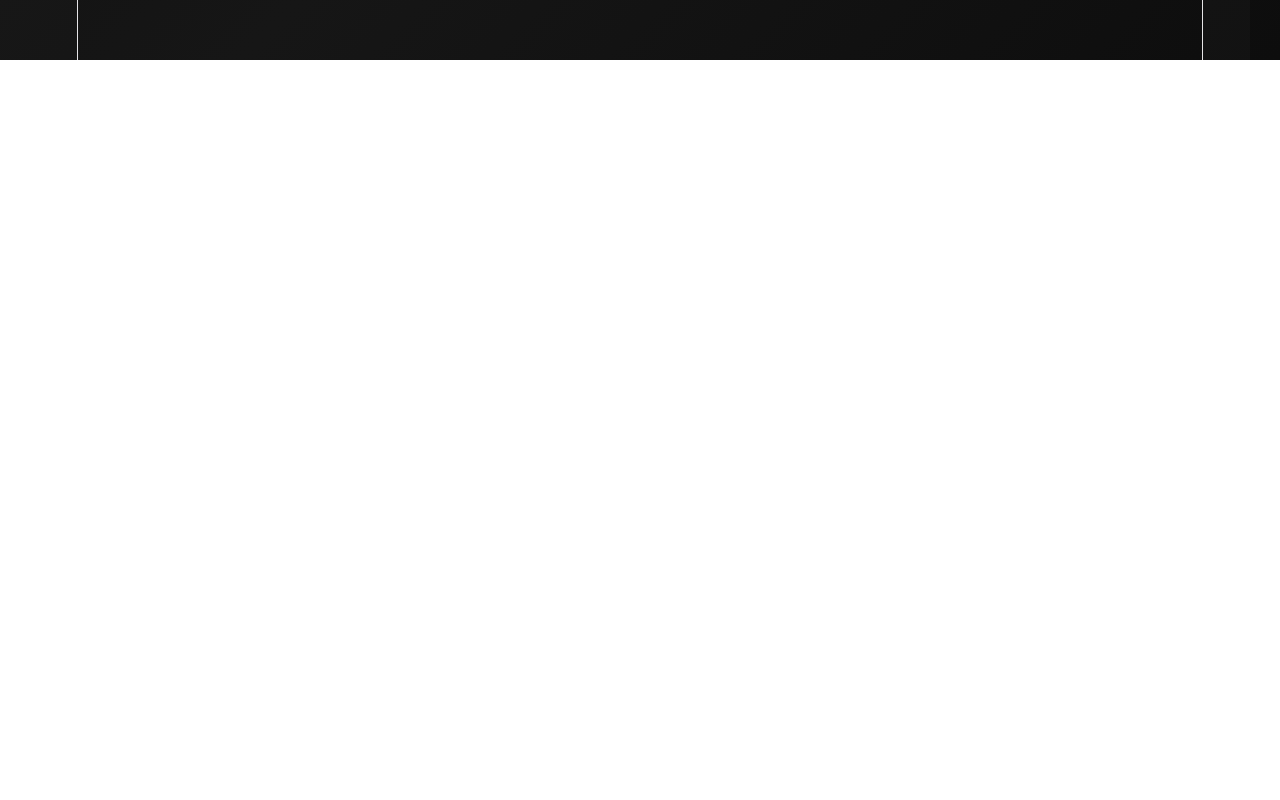
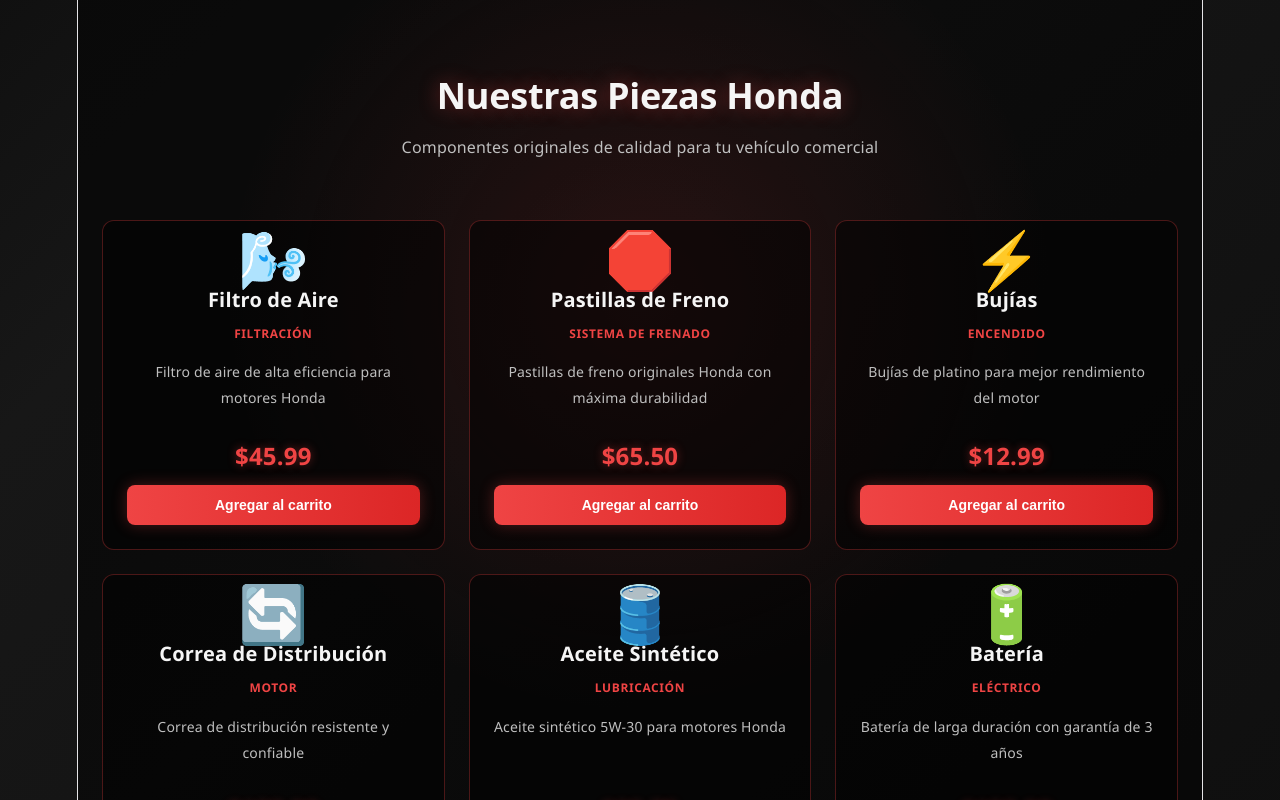
Before and after one commit to richard80-glitch/honda--comercial, a React (Vite) app: page / in a window 1280 px wide. Shown: the part 740-1540 px from the top of the page. Before the commit the page ends 800 px from the top, so only its background shows below. Built offline with nearby package versions, Linux system fonts and the light colour scheme.

Commit message:
Agregar sección de productos con 9 tipos de piezas Honda

```diff
--- a/src/App.css
+++ b/src/App.css
@@ -353,3 +353,114 @@
     border-right-color: var(--border);
   }
 }
+
+/* Products Section */
+.products {
+  padding: 80px 24px;
+  background: rgba(0, 0, 0, 0.3);
+  border-top: 1px solid rgba(239, 68, 68, 0.2);
+}
+
+.products-header {
+  max-width: 1200px;
+  margin: 0 auto 60px;
+  text-align: center;
+}
+
+.products-header h2 {
+  font-size: 36px;
+  font-weight: bold;
+  margin: 0 0 16px 0;
+  color: #f5f5f5;
+  text-shadow: 0 0 20px rgba(239, 68, 68, 0.4);
+}
+
+.products-header p {
+  font-size: 16px;
+  color: #bfbfbf;
+  margin: 0;
+}
+
+.products-grid {
+  max-width: 1200px;
+  margin: 0 auto;
+  display: grid;
+  grid-template-columns: repeat(auto-fit, minmax(280px, 1fr));
+  gap: 24px;
+}
+
+.product-card {
+  background: rgba(0, 0, 0, 0.5);
+  border: 1px solid rgba(239, 68, 68, 0.3);
+  border-radius: 12px;
+  padding: 24px;
+  text-align: center;
+  transition: all 0.3s ease;
+  display: flex;
+  flex-direction: column;
+}
+
+.product-card:hover {
+  transform: translateY(-12px);
+  border-color: rgba(239, 68, 68, 0.6);
+  background: rgba(239, 68, 68, 0.08);
+  box-shadow: 0 12px 40px rgba(239, 68, 68, 0.2);
+}
+
+.product-icon {
+  font-size: 56px;
+  margin-bottom: 16px;
+}
+
+.product-card h3 {
+  font-size: 20px;
+  font-weight: bold;
+  margin: 0 0 8px 0;
+  color: #f5f5f5;
+}
+
+.product-category {
+  font-size: 12px;
+  color: #ef4444;
+  text-transform: uppercase;
+  letter-spacing: 0.05em;
+  margin: 0 0 12px 0;
+  font-weight: 600;
+}
+
+.product-description {
+  font-size: 14px;
+  color: #bfbfbf;
+  margin: 0 0 16px 0;
+  flex-grow: 1;
+}
+
+.product-price {
+  font-size: 24px;
+  font-weight: bold;
+  color: #ef4444;
+  margin: 16px 0;
+  text-shadow: 0 0 10px rgba(239, 68, 68, 0.4);
+}
+
+.btn-add-cart {
+  background: linear-gradient(90deg, #ef4444 0%, #dc2626 100%);
+  color: white;
+  border: none;
+  padding: 12px 24px;
+  border-radius: 8px;
+  font-size: 14px;
+  font-weight: 600;
+  cursor: pointer;
+  transition: all 0.3s ease;
+  box-shadow: 0 0 15px rgba(239, 68, 68, 0.3);
+}
+
+.btn-add-cart:hover {
+  transform: translateY(-4px);
+  box-shadow: 0 8px 25px rgba(239, 68, 68, 0.5);
+}
+
+.btn-add-cart:active {
+  transform: translateY(-2px);
+}
--- a/src/App.tsx
+++ b/src/App.tsx
@@ -1,10 +1,10 @@
 
 import './App.css'
-import { Navbar, HeroSection, FeaturesSection } from './components'
+import { Navbar, HeroSection, FeaturesSection, ProductsSection } from './components'
 
 function App() {
   const handleExploreClick = () => {
-    console.log('Explorar Productos clicked')
+    document.getElementById('products')?.scrollIntoView({ behavior: 'smooth' })
   }
 
   const handleContactClick = () => {
@@ -19,6 +19,7 @@
         onSecondaryClick={handleContactClick}
       />
       <FeaturesSection />
+      <ProductsSection />
     </div>
   )
 }
--- /dev/null
+++ b/src/components/ProductsSection.tsx
@@ -0,0 +1,110 @@
+interface Product {
+  id: number;
+  name: string;
+  category: string;
+  price: string;
+  description: string;
+  icon: string;
+}
+
+interface ProductsProps {
+  products?: Product[];
+}
+
+export function ProductsSection({ products = defaultProducts }: ProductsProps) {
+  return (
+    <section className="products" id="products">
+      <div className="products-header">
+        <h2>Nuestras Piezas Honda</h2>
+        <p>Componentes originales de calidad para tu vehículo comercial</p>
+      </div>
+      <div className="products-grid">
+        {products.map((product) => (
+          <div key={product.id} className="product-card">
+            <div className="product-icon">{product.icon}</div>
+            <h3>{product.name}</h3>
+            <p className="product-category">{product.category}</p>
+            <p className="product-description">{product.description}</p>
+            <div className="product-price">{product.price}</div>
+            <button className="btn-add-cart">Agregar al carrito</button>
+          </div>
+        ))}
+      </div>
+    </section>
+  );
+}
+
+const defaultProducts: Product[] = [
+  {
+    id: 1,
+    name: "Filtro de Aire",
+    category: "Filtración",
+    price: "$45.99",
+    description: "Filtro de aire de alta eficiencia para motores Honda",
+    icon: "🌬️",
+  },
+  {
+    id: 2,
+    name: "Pastillas de Freno",
+    category: "Sistema de Frenado",
+    price: "$65.50",
+    description: "Pastillas de freno originales Honda con máxima durabilidad",
+    icon: "🛑",
+  },
+  {
+    id: 3,
+    name: "Bujías",
+    category: "Encendido",
+    price: "$12.99",
+    description: "Bujías de platino para mejor rendimiento del motor",
+    icon: "⚡",
+  },
+  {
+    id: 4,
+    name: "Correa de Distribución",
+    category: "Motor",
+    price: "$120.00",
+    description: "Correa de distribución resistente y confiable",
+    icon: "🔄",
+  },
+  {
+    id: 5,
+    name: "Aceite Sintético",
+    category: "Lubricación",
+    price: "$35.75",
+    description: "Aceite sintético 5W-30 para motores Honda",
+    icon: "🛢️",
+  },
+  {
+    id: 6,
+    name: "Batería",
+    category: "Eléctrico",
+    price: "$155.00",
+    description: "Batería de larga duración con garantía de 3 años",
+    icon: "🔋",
+  },
+  {
+    id: 7,
+    name: "Amortiguadores",
+    category: "Suspensión",
+    price: "$199.99",
+    description: "Amortiguadores de gas para mejor confort de conducción",
+    icon: "🚗",
+  },
+  {
+    id: 8,
+    name: "Radiador",
+    category: "Enfriamiento",
+    price: "$189.50",
+    description: "Radiador de aluminio de alto rendimiento",
+    icon: "❄️",
+  },
+  {
+    id: 9,
+    name: "Turbo",
+    category: "Motor",
+    price: "$450.00",
+    description: "Turbocompresor original Honda para mejor potencia",
+    icon: "💨",
+  },
+];
--- a/src/components/index.ts
+++ b/src/components/index.ts
@@ -1,3 +1,4 @@
 export { Navbar } from './Navbar'
 export { HeroSection } from './HeroSection'
 export { FeaturesSection } from './FeaturesSection'
+export { ProductsSection } from './ProductsSection'
```
